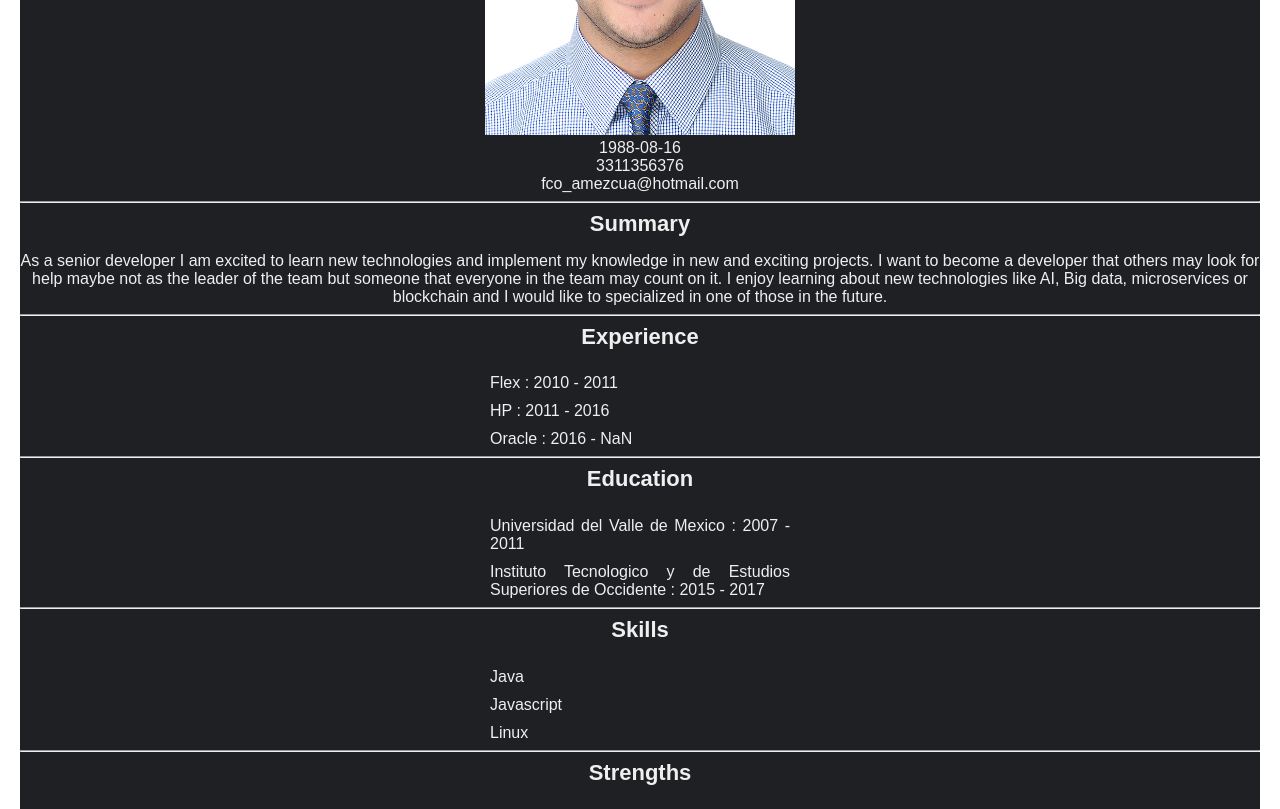
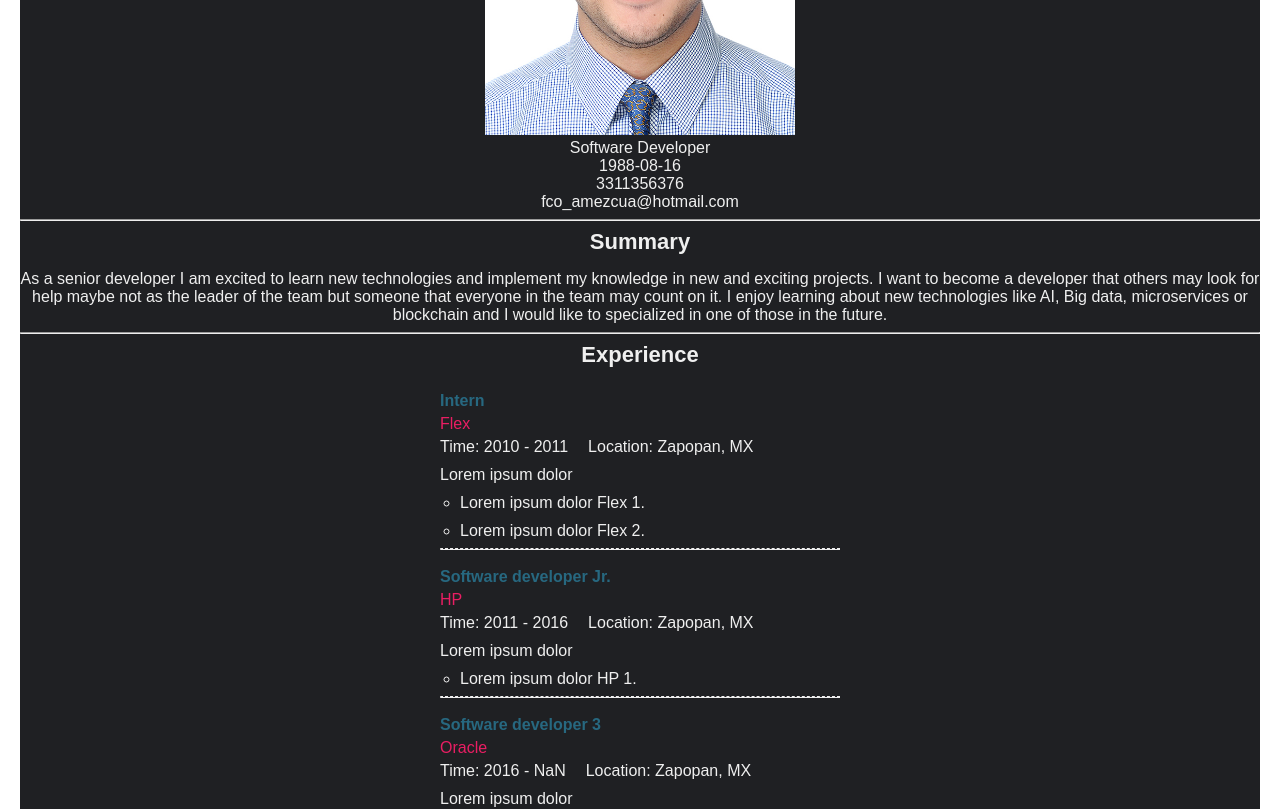
Before and after one commit to pacomaster/personal-page, a React (Create React App) app in the folder src/: page / in a window 1280 px wide. Shown: the part 460-1269 px from the top of the page. Built offline with nearby package versions, Linux system fonts and the light colour scheme.

Commit message:
Experience style

```diff
--- a/src/App.js
+++ b/src/App.js
@@ -23,7 +23,7 @@ export default function Main() {
         <div id="main">
             <OptionsMenu languages={languages}/>
             <MenuArea />
-            <PersonalInfo name={personal.name} birthday={personal.birthday} phone={personal.phone} email={personal.email}/>
+            <PersonalInfo name={personal.name} birthday={personal.birthday} phone={personal.phone} email={personal.email} position={personal.position}/>
             <hr className="solid"/>
             <Summary summary={personal.description}/>
             <hr className="solid"/>
--- a/src/components/Experience/Experience.js
+++ b/src/components/Experience/Experience.js
@@ -2,11 +2,23 @@ export default function Experience({experience}){
     return (
         <div id="experience">
             <h1>Experience</h1>
-            <ul>
+            <ul id="experience_list">
                 {experience.map(job => (
-                    <li>{job.company} : {(new Date(job.startDate)).getFullYear()} - {(new Date(job.endDate)).getFullYear()}</li>
+                    <li>
+                        <div class="company_role">{job.role}</div>
+                        <div class="company_name">{job.company}</div>
+                        <span class="company_time">Time: {(new Date(job.startDate)).getFullYear()} - {(new Date(job.endDate)).getFullYear()}</span>
+                        <span class="company_location">Location: {job.location}</span>
+                        <div class="company_summary">{job.summary}</div>
+                        <ul class="company_projects">
+                            {job.projects.map(project => {return(<li class="company_project">{project}</li>)}) }
+
+                        </ul>
+                        <hr className="dotted"/>
+                    </li>
                 ))}
             </ul>
+
         </div>
     );
 }
--- a/src/components/PersonalInfo/PersonalInfo.js
+++ b/src/components/PersonalInfo/PersonalInfo.js
@@ -1,11 +1,12 @@
 import passportPhoto from './img/passport.jpg';
 
-export default function PersonalInfo ({name, birthday, phone, email, description}) {
+export default function PersonalInfo ({name, birthday, phone, email, position}) {
     return (
         <div id="personal-info">
             <h1>{name}</h1>
             <div><img id='photo' src={passportPhoto} /></div>
             <div>
+                <div>{position}</div>
                 <div>{birthday.split("T")[0]}</div>
                 <div>{phone}</div>
                 <div>{email}</div>
--- a/src/data/francisco.js
+++ b/src/data/francisco.js
@@ -2,6 +2,7 @@ const cvData = [
     {
       "id": 1,
       "name": "Francisco Javier Amezcua Garcia",
+      "position": "Software Developer",
       "birthday": "1988-08-16T00:00:00.000Z",
       "email": "fco_amezcua@hotmail.com",
       "phone": "3311356376",
@@ -11,7 +12,9 @@ const cvData = [
         {
             "id": 1,
             "company": "Flex",
-            "roles": ["Intern"],
+            "role": "Intern",
+            "location" : "Zapopan, MX",
+            "summary": "Lorem ipsum dolor",
             "projects" : [
                 "Lorem ipsum dolor Flex 1.",
                 "Lorem ipsum dolor Flex 2."
@@ -24,7 +27,9 @@ const cvData = [
         {
             "id": 2,
             "company": "HP",
-            "roles": ["Software developer Jr.", "Software developer Sr."],
+            "role": "Software developer Jr.",
+            "location" : "Zapopan, MX",
+            "summary": "Lorem ipsum dolor",
             "projects" : ["Lorem ipsum dolor HP 1."],
             "technologies" : ["Java", "Jquery"],
             "color": "blue",
@@ -34,7 +39,9 @@ const cvData = [
         {
             "id": 3,
             "company": "Oracle",
-            "roles": ["Software developer 3"],
+            "role": "Software developer 3",
+            "location" : "Zapopan, MX",
+            "summary": "Lorem ipsum dolor",
             "projects" : [
                  "Lorem ipsum dolor Oracle 1.",
                  "Lorem ipsum dolor Oracle 2.",
--- a/src/styles.css
+++ b/src/styles.css
@@ -42,7 +42,7 @@ h2 {
 
 .description {
     padding-top: 10px;
-    width: 50%;
+    width: 75%;
     text-align: justify;
     overflow-wrap: break-word;
     margin: auto;
@@ -59,7 +59,6 @@ h2 {
 
 ul {
     padding-inline-start: 0;
-    list-style-type: none;
     display: table;
     margin: 0 auto;
 }
@@ -67,7 +66,7 @@ ul {
 ul li {
     padding-top: 10px;
     text-align: justify;
-    inline-size: 300px;
+    inline-size: 400px;
     overflow-wrap: break-word;
 }
 
@@ -101,3 +100,40 @@ td.green {
     margin-bottom: 2px !important;
     margin-left: -2px !important;
 }
+
+ul#experience_list{
+    padding-inline-start: 0;
+    list-style-type: none;
+    display: table;
+    margin: 0 auto;
+}
+
+ul.company_projects{
+    padding-inline-start: 0;
+    display: table;
+    margin: 0 auto;
+    padding-left: 20px;
+}
+
+.company_role {
+    color: #276880;
+    font-weight: bold;
+}
+
+.company_name {
+    color: #E91E63;
+    padding-top: 5px;
+    padding-bottom: 5px;
+}
+
+.company_time{
+    margin-right: 20px;
+}
+
+.company_summary{
+    padding-top: 10px;
+}
+
+hr.dotted {
+    border-top: 1px dashed;
+}
```
